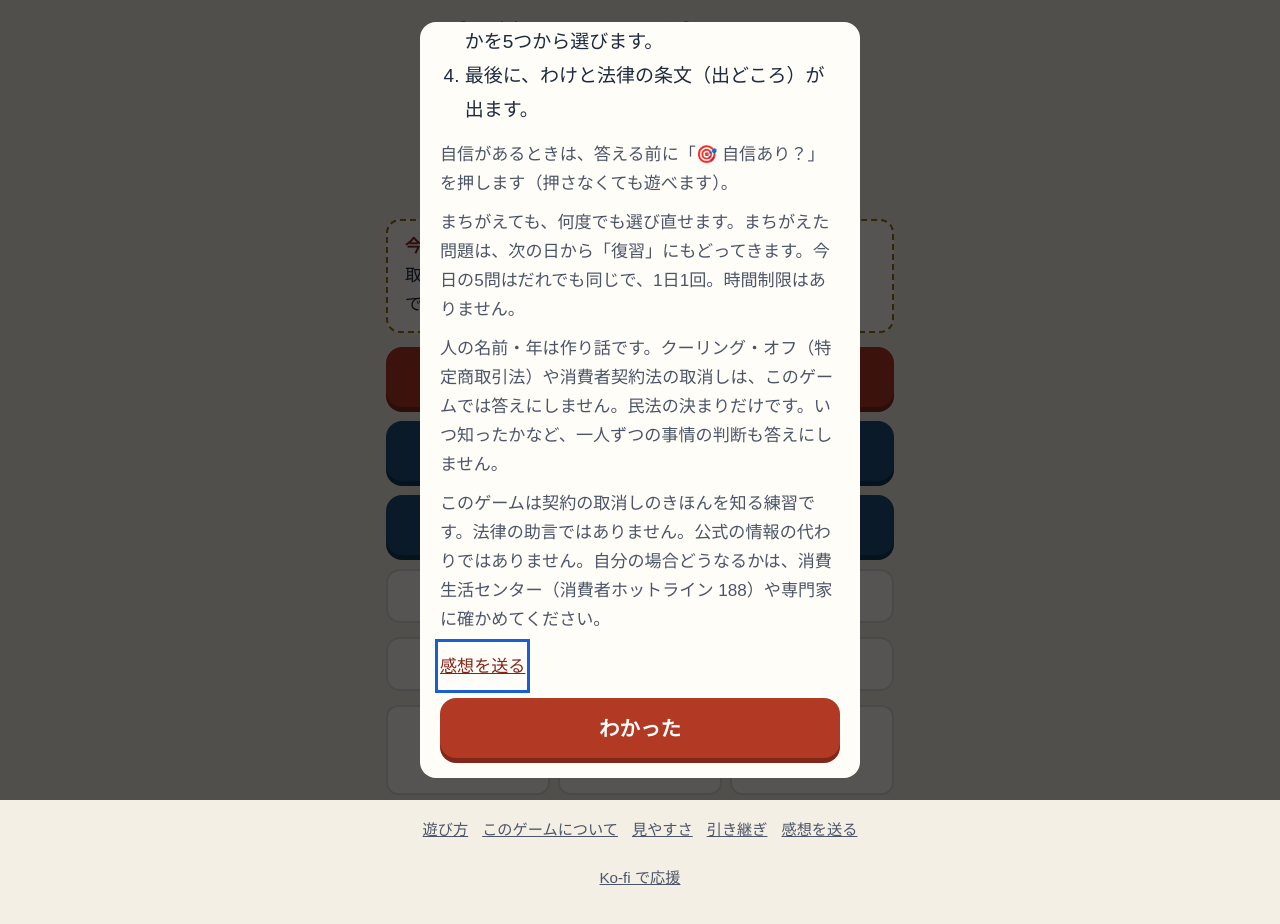
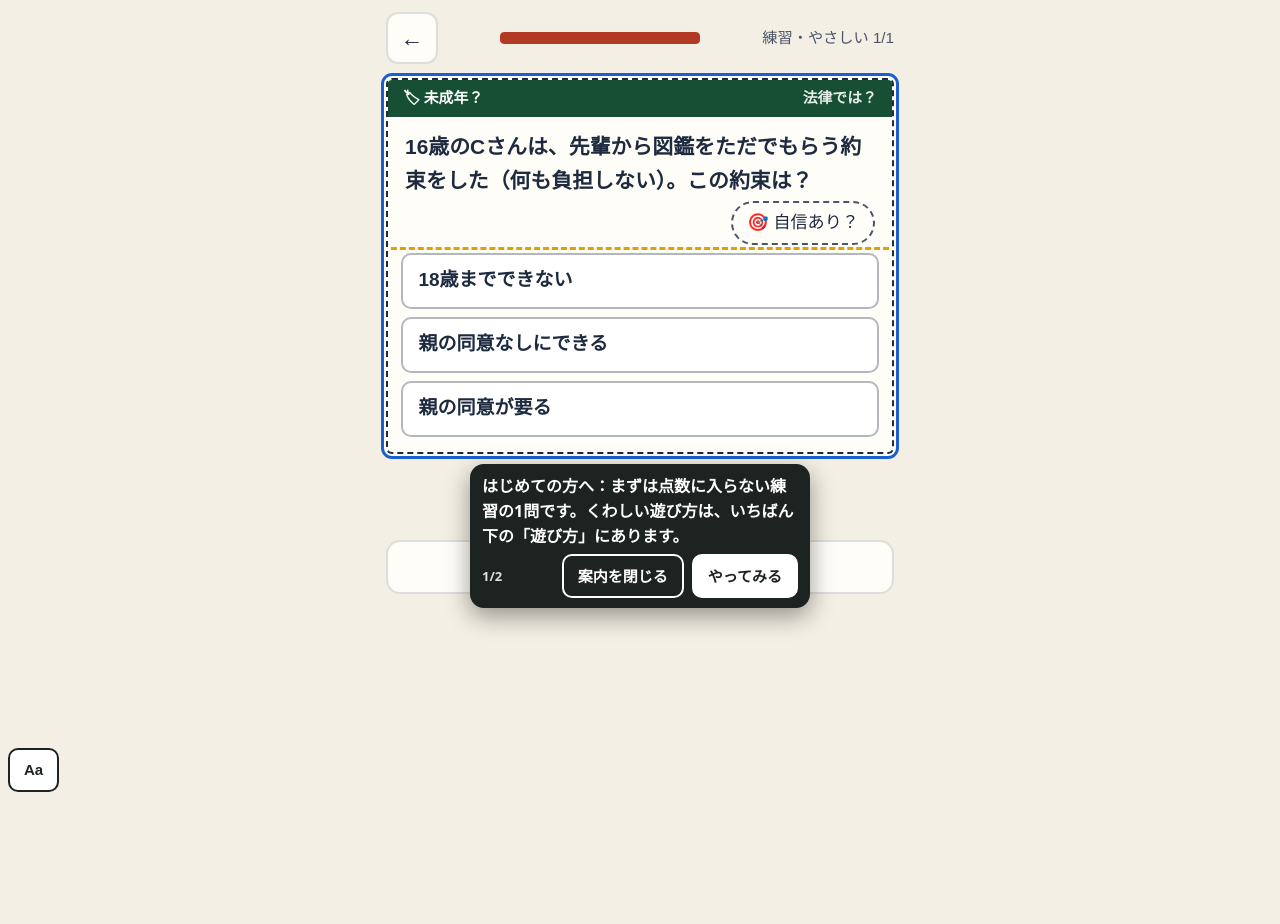
Before and after one commit to satou-aaaaa/keiyaku-torikeshi, a plain HTML site: page index.html in a window 1280 px wide. After the commit the page ends 800 px from the top, so only its background shows below. Drawn offline with Linux system fonts and the light colour scheme; a web font is replaced by a local one.

Commit message:
ひな形の共通部品を写す（shared-workflows 67f7985） (#6)
Co-authored-by: template-sync <41898283+github-actions[bot]@users.noreply.github.com>

```diff
--- a/index.html
+++ b/index.html
@@ -346,7 +346,8 @@ html.a11y-say body{padding-bottom:calc(64px + env(safe-area-inset-bottom,0px))!i
 //      （incidents/2026-11-21-hand-copied-helpers-drift.md）。
 //      あわせて、はじめて遊ぶ人への案内（吹き出し Core.coach）を足した。長い「遊び方」の窓の代わりに、練習の1問を遊びながら
 //      その場で一言ずつ教える（NN/g「Mobile Instructional Overlays」・Andersen ほか CHI 2012「The Impact of Tutorials on Games of Varying Complexity」）。
-//   3: 2026-11-22 吹き出しを出しているあいだ 0.4 秒ごとに場所を測り直す（古い場所に残って押す所を隠すことがあった）。ボタンの字を「案内を閉じる」に
+//   3: 2026-11-22 吹き出しを出しているあいだ 0.4 秒ごとに場所を測り直す（古い場所に残って押す所を隠すことがあった）。ボタンの字を「案内を閉じる」に。
+//      段の wait（その所が出るまで待つ）を足した。全ゲームの「はじめての練習」を sync-template の migrateFirstPlay が足すため
 //   2: 2026-11-22 感想フォームのゲーム名を、渡さなければ題（<title>）から入れる。sync-template が全ゲームを game-core に切り替える（migrateCore）ため
 // 決まり: 外へ通信しない。ゲームの関数の名前（toast・buzz など）は上書きしない（Core.toast などで呼ぶ）。
 (function () {
@@ -432,6 +433,7 @@ html.a11y-say body{padding-bottom:calc(64px + env(safe-area-inset-bottom,0px))!i
   //   sel   …… 吹き出しを付ける所。まだ画面に無いあいだは待つ（ゲームが画面を作り直しても付け直す）
   //   until …… その所が画面に出たら次へ進む（答えた・正解した など）。無ければ sel を押したら次へ
   //   button …… 押すと次へ進むボタンの字（読むだけの吹き出し）
+  //   wait  …… その所が画面に出るまで、この吹き出しは出さずに待つ（答えたあとにだけ「次へ」を指す など）
   //   pos   …… "below"（既定）か "above"。その側に場所が無ければ、ページを少し動かして場所を空ける（読む所を隠さないため）
   // 吹き出しは押す所を隠さない（上か下の空いたほうに出す）。「案内を閉じる」と Esc でいつでもやめられる。
   const coach = (() => {
@@ -466,7 +468,7 @@ html.a11y-say body{padding-bottom:calc(64px + env(safe-area-inset-bottom,0px))!i
       while (steps && i < steps.length && steps[i].until && find(steps[i].until)) i++;
       if (!steps) return;
       if (i >= steps.length) return stop(true);
-      const st = steps[i], el = find(st.sel);
+      const st = steps[i], el = st.wait && !find(st.wait) ? null : find(st.sel);
       if (!el) { box.hidden = true; mark(null); return; }
       box.hidden = false; mark(el);
       const fresh = shown !== i;
@@ -941,7 +943,7 @@ function home() {
   $("go-cal").onclick = () => cal();
   $("go-ach").onclick = achView;
   bindFooter();
-  if (!s.tut) openHow();
+  if (!s.tut) firstPlay();
 }
 function practiceMenu() {
   app.innerHTML = `<header><button class="icon" id="back" aria-label="もどる">←</button><h1>練習<small>今日の記録には入りません（しくみ帳には載ります）</small></h1></header>
@@ -952,6 +954,27 @@ function practiceMenu() {
   document.querySelectorAll(".lv button").forEach((b) => (b.onclick = () => startRun("p", +b.dataset.t)));
   bindFooter(); toTop();
 }
+// first-play:begin（shared-workflows の scripts/sync-template.mjs が足した。直すときはひな形を直す）
+// はじめての人：長い「遊び方」の窓を出さず、点数に入らない練習の1問を遊びながら、吹き出しで一言ずつ教える（game-core の Core.coach）。
+// 「見た」は始めたその場で残す（途中でやめても、次からはふつうに始まる。くわしい遊び方はいつでもいちばん下の「遊び方」から）
+const FIRST_STEPS = [
+  { sel: "#choices", button: "やってみる", text: "はじめての方へ：まずは点数に入らない練習の1問です。くわしい遊び方は、いちばん下の「遊び方」にあります。" },
+  { sel: "#next", wait: ".verdict", text: "できました。わけを読んだら、ここを押して進みます。" },
+];
+function firstPlay() {
+  save((s) => { s.tut = true; });
+  // 練習の入り口を開いて、いちばん上（いちばんやさしい）を押す。無ければ前の形（遊び方の窓）にもどす
+  practiceMenu();
+  const b = document.querySelector(".lv button");
+  if (!window.Core || !Core.coach || !b) { home(); return openHow(); }
+  b.click();
+  // 練習は1問だけにする（数を減らしてから描き直す）
+  save((s) => { const r = s.runs && s.runs.p; if (r && Array.isArray(r.list)) r.list = r.list.slice(0, 1); });
+  play();
+  // 案内を閉じた（Esc も）ら、1問の練習の途中経過を残さずにホームへ（ふだんの練習の「続きから」を出さない）
+  Core.coach.start(FIRST_STEPS, { home, onEnd: (done) => { if (done === false) { save((s) => { const r = s.runs && s.runs.p; if (r && !(r.res || []).length) delete s.runs.p; }); home(); } } });
+}
+// first-play:end
 function startRun(mode, opt) {
   const k = todayKey(); let ng = false;
   save((s) => {
```
Also changed, not shown: qa/run.mjs (+6 -5 lines).
